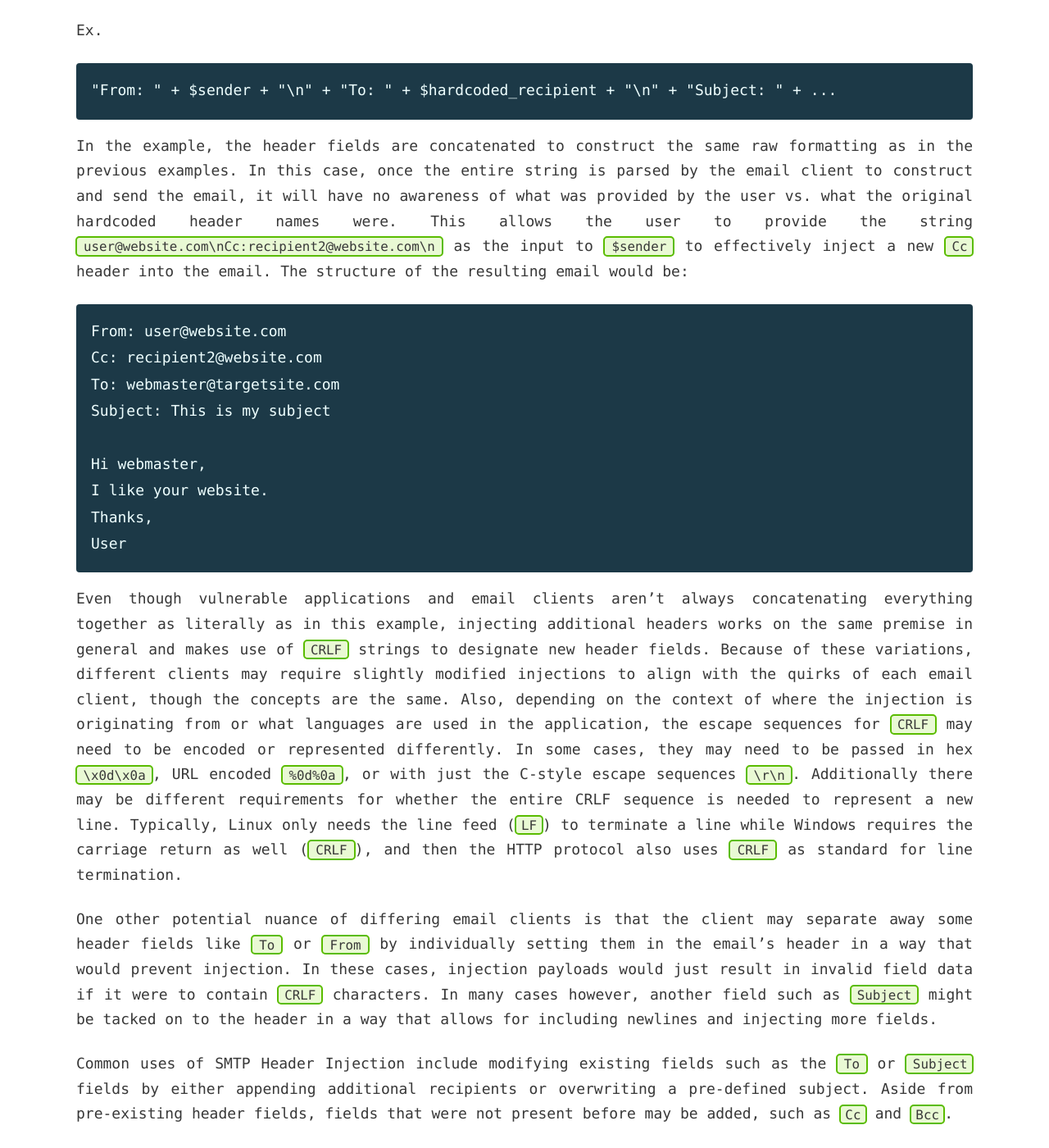
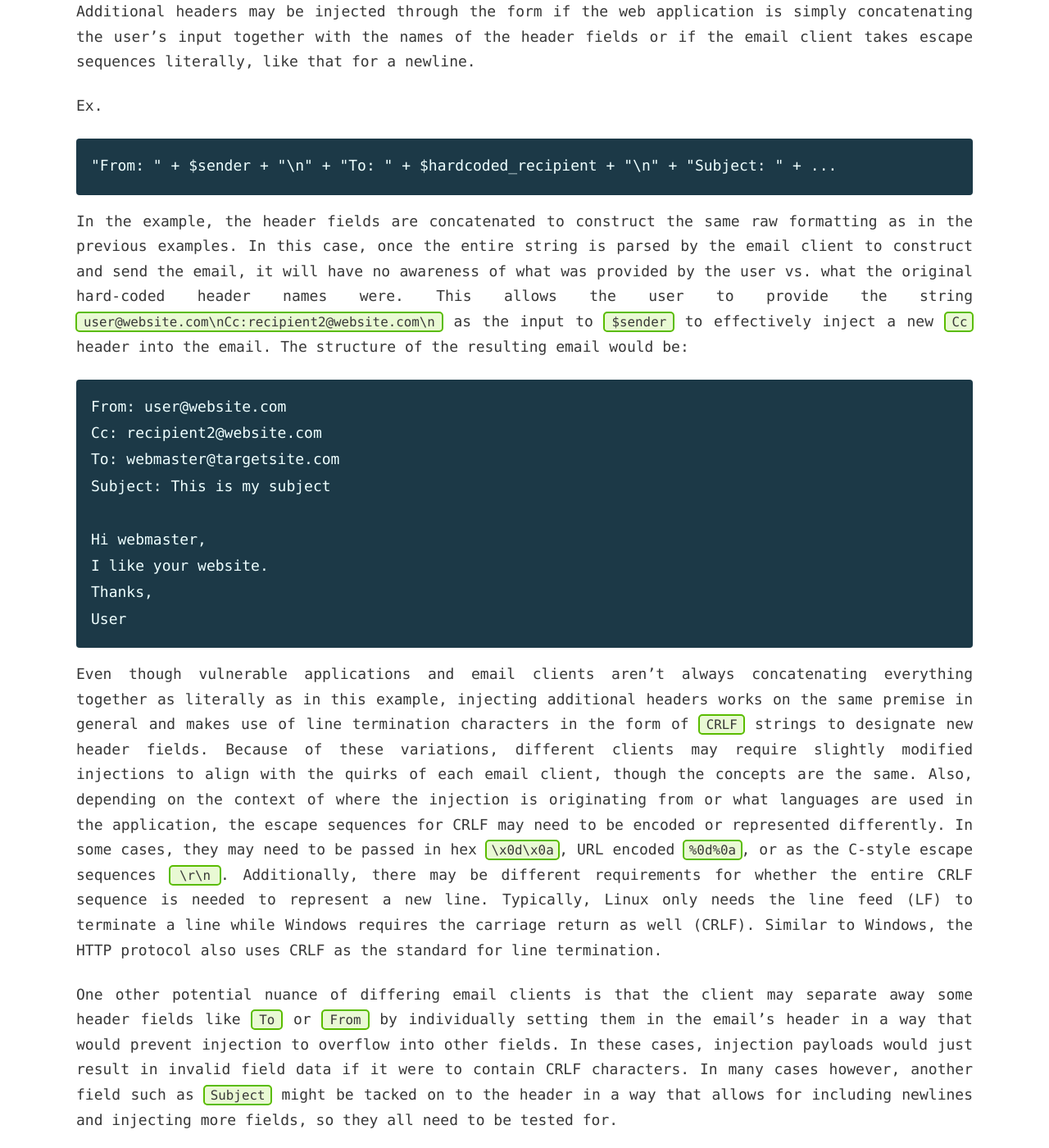
Before and after one commit to michaelehmke/michaelehmke.github.io, a Jekyll site: the page built from _posts/2019-07-24-smtp-header-injection.md, in a window 1280 px wide and 1400 px high, scrolled down 2097 px. Shown: the whole window at 82% size. Built offline with Jekyll 4.4.1, drawn with Linux system fonts in a browser that asks for light colours; cached includes are drawn as plain includes; nearby versions of some CDN libraries; some of the changed text lies outside the part shown.

Commit message:
minor updates to post

```diff
--- a/_posts/2019-07-24-smtp-header-injection.md
+++ b/_posts/2019-07-24-smtp-header-injection.md
@@ -7,18 +7,18 @@ author_profile: false
 ---
 
 
-SMTP Header Injection is a vulnerability where an attacker may inject additional SMTP headers through an input field designated for another header.
+SMTP Header Injection is a vulnerability where an attacker may inject additional SMTP headers through an input field designated for another header. This post will briefly cover the basics of this vulnerability, with specific use cases shown in later posts.
 
 
-The implications of a SMTP Header Injection vulnerability include things such as a spam relay or a specialized phishing vector. An attacker could modify the headers to send spam to targets completely outside of any intended recipients with completely custom messages - all through the vulnerable site, thereby avoiding having to originate the emails himself and with the resources of the target site. An attacker could also take advantage of the vulnerability to target employees of the site's company with phishing emails since the company's infrastructure will likely be set up to trust emails from their own SMTP service.
+The implications of a SMTP Header Injection vulnerability includes the web server being used as a spam relay or as a specialized phishing vector for highly targeted attacks. An attacker could potentially modify the headers to send spam to targets completely outside of any intended recipients with completely custom messages - all through the vulnerable site; thereby avoiding having to originate the emails himself and also while utilizing the resources of the hosting server. An attacker could also take advantage of the vulnerability to target employees of the website's company with phishing emails since the company's infrastructure will likely be set up to trust emails from their own SMTP service.
 
 The attack vector for this vulnerability is present on many websites - through commonly seen "Contact Us" pages.
 
-For example in the form shown below, there are input fields which allow the user to specify the `From Address`, `Subject`, and `Message` of the email that will be sent when the form is submitted.
+For example in the form shown below, there are input fields which allow the user to specify the `Email Address`, `Subject`, and `Message` of the email that will be sent when the form is submitted.
 
-<img src="{{ site.url }}{{ site.baseurl }}/images/contact_us_1.png" alt="Screenshot of Contact Us page" width="auto" style="min-width:430px">
+<img src="{{ site.url }}{{ site.baseurl }}/images/contact_us_1.png" alt="Screenshot of Contact Us page">
 
-The From and Subject fields will be inserted into the corresponding `FROM` and `SUBJECT` header fields of the email, while the `Message` will be included as the body. When the email client constructs the email to be sent with the data provided by the user, it will have a structure similar to the following:
+The Email Address and Subject fields will be inserted into the corresponding `From` and `Subject` header fields of the email, while the Message	 will be included as the body. The address for the recipient in the `To` field is usually hard-coded within the application to be sent to a predetermined mailbox. When the email client constructs the email to be sent with the data provided by the user, it will have a structure similar to the following:
 
 	From: $sender
 	To: $hardcoded_recipient
@@ -39,14 +39,13 @@ An example with concrete data:
 	User
 
 
-
-Additional headers may be injected if the web application is simply concatenating the user's input together with the names of the header fields or if the email client takes escape sequences literally, like that for a newline.
+Additional headers may be injected through the form if the web application is simply concatenating the user's input together with the names of the header fields or if the email client takes escape sequences literally, like that for a newline.
 
 Ex.
 
 	"From: " + $sender + "\n" + "To: " + $hardcoded_recipient + "\n" + "Subject: " + ...
 
-In the example, the header fields are concatenated to construct the same raw formatting as in the previous examples. In this case, once the entire string is parsed by the email client to construct and send the email, it will have no awareness of what was provided by the user vs. what the original hardcoded header names were. This allows the user to provide the string `user@website.com\nCc:recipient2@website.com\n` as the input to `$sender` to effectively inject a new `Cc` header into the email. The structure of the resulting email would be:
+In the example, the header fields are concatenated to construct the same raw formatting as in the previous examples. In this case, once the entire string is parsed by the email client to construct and send the email, it will have no awareness of what was provided by the user vs. what the original hard-coded header names were. This allows the user to provide the string `user@website.com\nCc:recipient2@website.com\n` as the input to `$sender` to effectively inject a new `Cc` header into the email. The structure of the resulting email would be:
 
 	From: user@website.com
 	Cc: recipient2@website.com
@@ -59,9 +58,9 @@ In the example, the header fields are concatenated to construct the same raw for
 	User
 
 
-Even though vulnerable applications and email clients aren't always concatenating everything together as literally as in this example, injecting additional headers works on the same premise in general and makes use of `CRLF` strings to designate new header fields. Because of these variations, different clients may require slightly modified injections to align with the quirks of each email client, though the concepts are the same. Also, depending on the context of where the injection is originating from or what languages are used in the application, the escape sequences for `CRLF` may need to be encoded or represented differently. In some cases, they may need to be passed in hex `\x0d\x0a`, URL encoded `%0d%0a`, or with just the C-style escape sequences `\r\n`. Additionally there may be different requirements for whether the entire CRLF sequence is needed to represent a new line. Typically, Linux only needs the line feed (`LF`) to terminate a line while Windows requires the carriage return as well (`CRLF`), and then the HTTP protocol also uses `CRLF` as standard for line termination.
+Even though vulnerable applications and email clients aren't always concatenating everything together as literally as in this example, injecting additional headers works on the same premise in general and makes use of line termination characters in the form of `CRLF` strings to designate new header fields. Because of these variations, different clients may require slightly modified injections to align with the quirks of each email client, though the concepts are the same. Also, depending on the context of where the injection is originating from or what languages are used in the application, the escape sequences for CRLF may need to be encoded or represented differently. In some cases, they may need to be passed in hex `\x0d\x0a`, URL encoded `%0d%0a`, or as the C-style escape sequences `\r\n`. Additionally, there may be different requirements for whether the entire CRLF sequence is needed to represent a new line. Typically, Linux only needs the line feed (LF) to terminate a line while Windows requires the carriage return as well (CRLF). Similar to Windows, the HTTP protocol also uses CRLF as the standard for line termination.
 
-One other potential nuance of differing email clients is that the client may separate away some header fields like `To` or `From` by individually setting them in the email's header in a way that would prevent injection. In these cases, injection payloads would just result in invalid field data if it were to contain `CRLF` characters. In many cases however, another field such as `Subject` might be tacked on to the header in a way that allows for including newlines and injecting more fields.
+One other potential nuance of differing email clients is that the client may separate away some header fields like `To` or `From` by individually setting them in the email's header in a way that would prevent injection to overflow into other fields. In these cases, injection payloads would just result in invalid field data if it were to contain CRLF characters. In many cases however, another field such as `Subject` might be tacked on to the header in a way that allows for including newlines and injecting more fields, so they all need to be tested for.
 
 Common uses of SMTP Header Injection include modifying existing fields such as the `To` or `Subject` fields by either appending additional recipients or overwriting a pre-defined subject. Aside from pre-existing header fields, fields that were not present before may be added, such as `Cc` and `Bcc`.
 
@@ -108,7 +107,7 @@ Result:
 
 In this example, there are two `To` headers, and depending on the email client, it will just add all of the values to a list of recipients so that they all recieve the email:
 
-	To: user1@other.com, user2@web.com,webmaster@targetsite.com
+	To: user1@other.com,user2@web.com,webmaster@targetsite.com
 
 The two `Subject` headers may also become concatenated with each other to form the final subject of:
 
@@ -130,9 +129,9 @@ Many forms that are used to generate emails do not allow the user to provide a m
 	-Logistics
 
 
-A user could break into the body's message by supplying the required `CRLF` to end the current line and another immediate `CRLF` to effectively insert an empty null line before starting the body's message, as specified in [RFC 822](https://www.ietf.org/rfc/rfc822.txt). Many systems won't require the Carriage Return `CR` for improved interoperability with other implementations, so essentially what is needed are two back-to-back Line Feeds.
+A user could break into the body's message by supplying the required `CRLF` character to end the current line and another immediate `CRLF` to effectively insert an empty null line before starting the body's message, as specified in [RFC 822](https://www.ietf.org/rfc/rfc822.txt). Many systems won't require the Carriage Return `CR` for improved interoperability with other implementations, so essentially what is needed are two back-to-back Line Feeds.
 
-The user can provide the following payload as the Shipment Number in this case to break out of the headers to write into the body's message:
+The user-provided `Shipment Number` (ex. 325457860) is placed into the `Subject` as can be seen above. The user can provide the following payload as the Shipment Number to break out of the headers to write into the body's message.
 
 	replaced number\n\nbreak into body's message\nthis is the second line of the message\nThanks,\nAttacker\n
 
@@ -153,11 +152,11 @@ The resulting email is:
 
 	-Logistics
 
-It can be seen that the message injected from the header was prepended to the original message in the body. At this point, the attacker does not yet have full control over what is displayed in the body since the original message is still being shown.
+It can be seen that the message injected from the Subject header was successfully prepended to the original message in the body. At this point however, the attacker does not yet have full control over what is displayed in the body since the original message is still being shown.
 
-[RFC 1341](https://tools.ietf.org/html/rfc1341) defines another optional header field that is less apparent when viewing an email. This is the `Content-Type` field and this allows the sender of the email to specify the type of the content that will be in the body of the mail. There are several content-types defined including application, audio, image, text, etc. and if there is no Content-Type specified, it will default to `text/plain`. The `multipart/mixed` Content-Type will be the focus here.
+[RFC 1341](https://tools.ietf.org/html/rfc1341) defines another optional header field that is present but less apparent when viewing an email. This is the `Content-Type` field and this allows the sender of the email to specify the type of the content that will be in the body of the mail. There are several Content-Types defined including application, audio, image, text, etc. and if there is no Content-Type specified, it will default to `text/plain`. The `multipart/mixed` Content-Type will be the focus here.
 
-This essentially allows the body to be partitioned into multiple different sections where each section may have a different Content-Type. Each section is partitioned off by beginning and ending boundaries, where a single boundary designation can be both the end of the previous section and the start of the next. This Content-Type becomes important because any text outside of the boundaries, either before or after, will not be displayed in the email.
+This type essentially allows the body to be partitioned into multiple different sections where each section may have a different Content-Type. Each section is partitioned off by beginning and ending boundaries, where a single boundary designation may be both the end of the previous section and the start of the next. This Content-Type becomes important because any text outside of the boundaries, either before or after, will not be displayed in the email's body.
 
 An example of an email formatted in this way is shown below:
 
@@ -179,9 +178,9 @@ An example of an email formatted in this way is shown below:
 	--right here--
 	this is also not displayed
 
-The Content-Type above is defined as `mutlipart/mixed` and the boundary parameter is defined immediately afterwards to be `right here`. When marking the boundaries in the body, the boundary name must be preceded by two hyphen (`"-"`) characeters. Then any additional headers may be defined for that section on the following lines, but an empty line must precede the body contents of the section after the boundary or headers. The end of the message is designated with an ending boundary that has two hypens before and after the boundary name. This denotes that there are no more body parts to follow and anything afterwards will not be displayed in the email. This can be taken advantage of to fully take control of the body's contents when injecting a message from the header.
+The Content-Type above is defined as `mutlipart/mixed` and the boundary parameter is defined immediately afterwards to be `right here`. When marking the boundaries in the body, the boundary name must be preceded by two hyphen (`-`) characeters. Then any additional headers may be defined for that section on the following lines, but an empty line must precede the body contents of the section after the boundary or headers. The end of the message is designated with an ending boundary that has two hypens before and after the boundary name. This denotes that there are no more body parts to follow and anything afterwards will not be displayed in the email. This can be taken advantage of to fully take control of the body's contents when injecting a message from the header.
 
-The result from the previous example where a message was injected into the body from the header:
+The resulting email from the previous example where a message was injected into the body from the header:
 
 	From: User1@website.com
 	To: orders_dept@targetsite.com
```
Also changed, not shown: other parts of _posts/2019-07-24-smtp-header-injection.md (+2 -2 lines).
